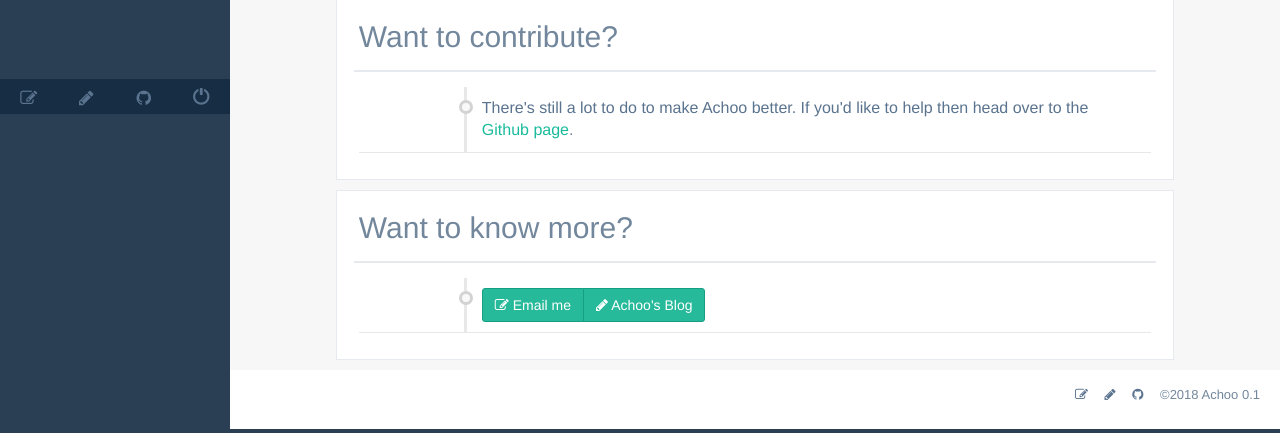
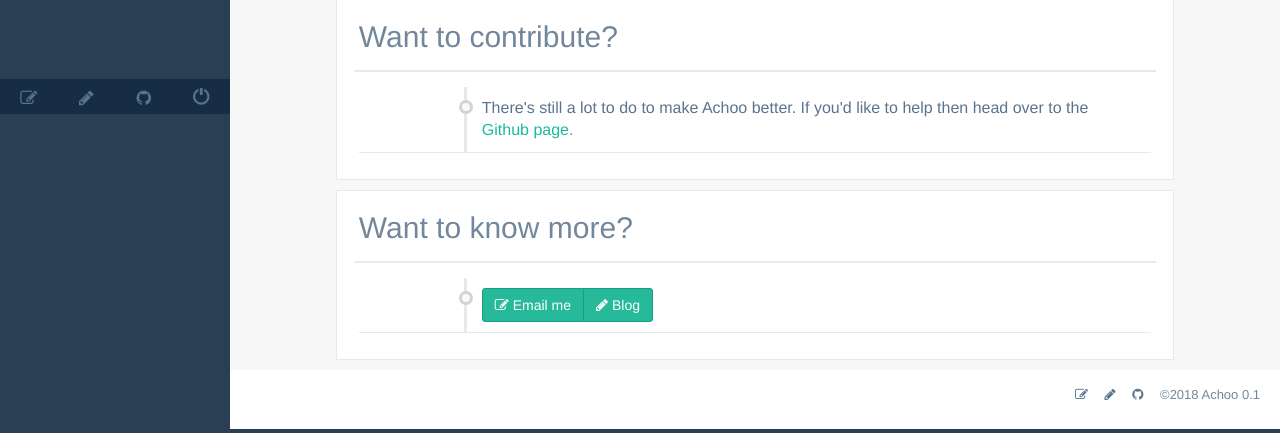
Before and after one commit to tmthyjames/Achoo, a Flask app: page / in a window 1280 px wide. Shown: the part 686-1119 px from the top of the page. Run offline with Flask 2, Linux system fonts and the light colour scheme; some libraries are stand-ins or nearby versions.

Commit message:
change wording

```diff
--- a/app/templates/index.html
+++ b/app/templates/index.html
@@ -136,7 +136,7 @@ body {
 	                <h2 class="title">
 		              <div class="btn-group">
 		                <a class="btn btn-md btn-success" data-toggle="tooltip" href="mailto:tmthyjames@gmail.com?Subject=Achoo%20Site" target="_top" data-placement="top" title="Contact me"><span class="fa fa-pencil-square-o" aria-hidden="true"></span> Email me</a>
-		                <a class="btn btn-md btn-success" data-toggle="tooltip" href="#coming-soon" target="_blank" data-placement="top" title="Blog"><i class="fa fa-pencil"></i> Achoo's Blog</a>
+		                <a class="btn btn-md btn-success" data-toggle="tooltip" href="#coming-soon" target="_blank" data-placement="top" title="Blog"><i class="fa fa-pencil"></i> Blog</a>
 		              </div>
                     </h2>
 	              </div>
```
